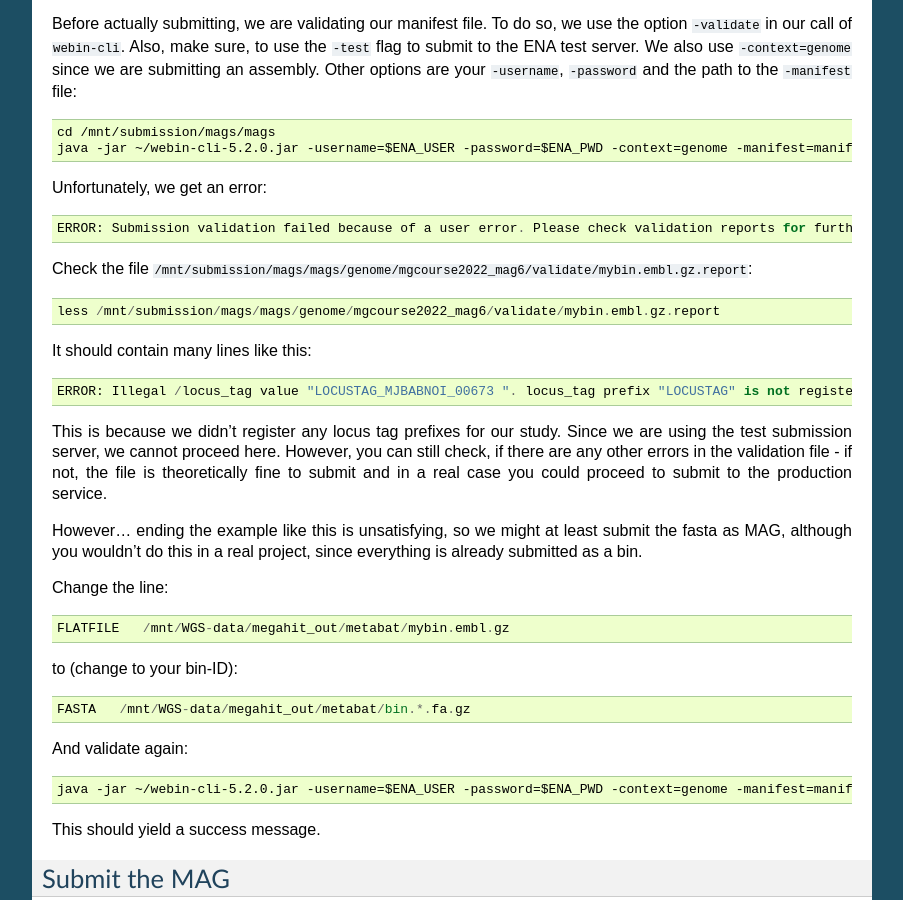
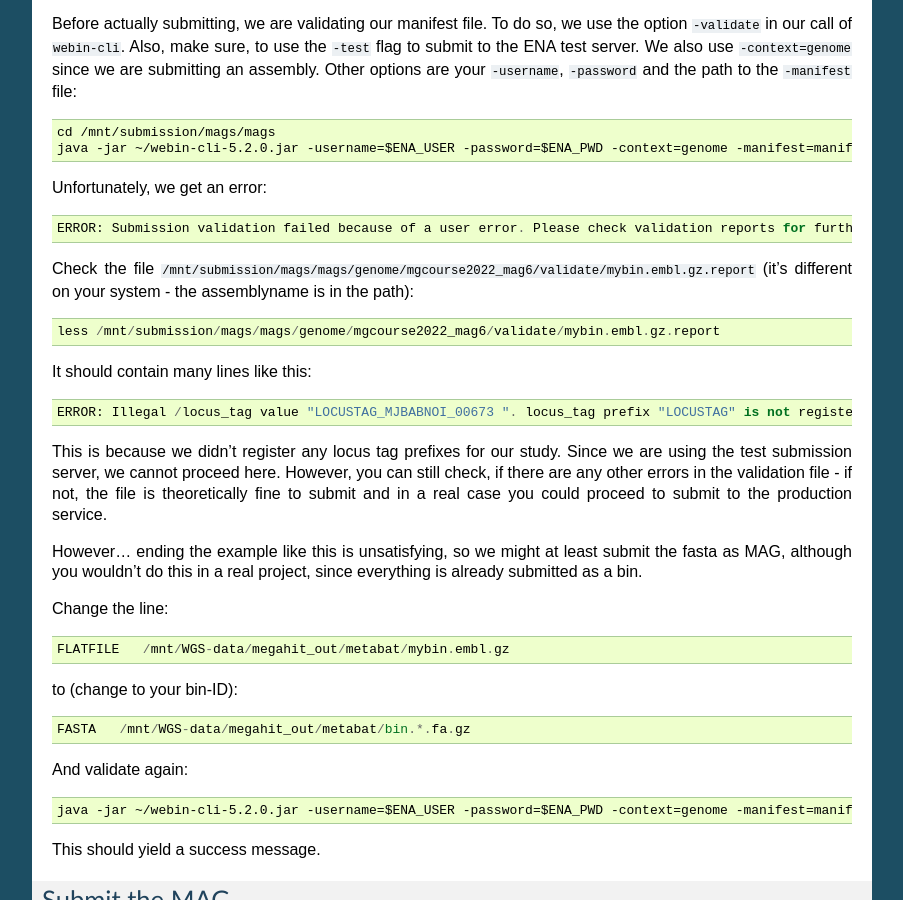
Before and after one commit to metagenomics/metagenomics-workshop, a Sphinx documentation site: the page built from docs/data_submission/mag_submission.rst, in a window 1280 px wide and 900 px high, scrolled down 869 px. Shown: the whole window, without its empty margins (198-1101 px from the left). Built offline with Sphinx 7.4.7, drawn with Linux system fonts in a browser that asks for light colours.

Commit message:
Update mag_submission.rst

```diff
--- a/docs/data_submission/mag_submission.rst
+++ b/docs/data_submission/mag_submission.rst
@@ -49,7 +49,7 @@ Unfortunately, we get an error::
 
   ERROR: Submission validation failed because of a user error. Please check validation reports for further information: /mnt/submission/mags/mags/genome/mgcourse2022_mag6/validate
 
-Check the file ``/mnt/submission/mags/mags/genome/mgcourse2022_mag6/validate/mybin.embl.gz.report``::
+Check the file ``/mnt/submission/mags/mags/genome/mgcourse2022_mag6/validate/mybin.embl.gz.report`` (it's different on your system - the assemblyname is in the path)::
 
   less /mnt/submission/mags/mags/genome/mgcourse2022_mag6/validate/mybin.embl.gz.report
 
```
